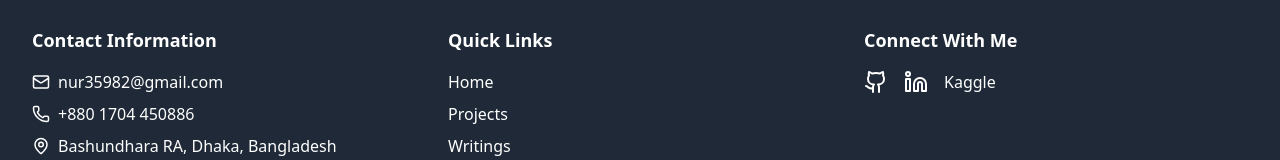
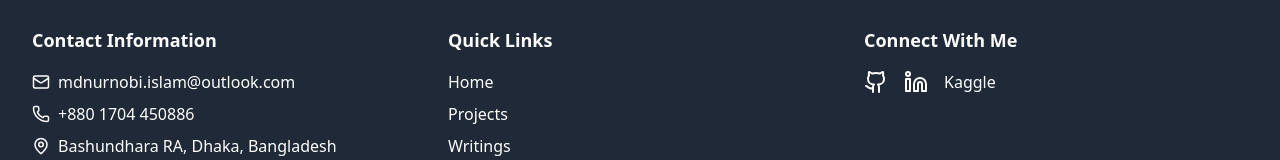
Before and after one commit to Nur35982/Portfolio, a React (Create React App) app: page /theatre in a window 1280 px wide. Shown: the part 1508-1668 px from the top of the page. Built offline with nearby package versions, Linux system fonts and the light colour scheme.

Commit message:
Update email contact in Footer component

```diff
--- a/src/components/Footer.jsx
+++ b/src/components/Footer.jsx
@@ -13,7 +13,7 @@ const Footer = () => {
           <div className="space-y-2">
             <div className="flex items-center space-x-2">
               <Mail size={18} />
-              <a href="mailto:nur35982@gmail.com" className="hover:underline">nur35982@gmail.com</a>
+              <a href="mailto:mdnurnobi.islam@outlook.com" className="hover:underline">mdnurnobi.islam@outlook.com</a>
             </div>
             <div className="flex items-center space-x-2">
               <Phone size={18} />
```
